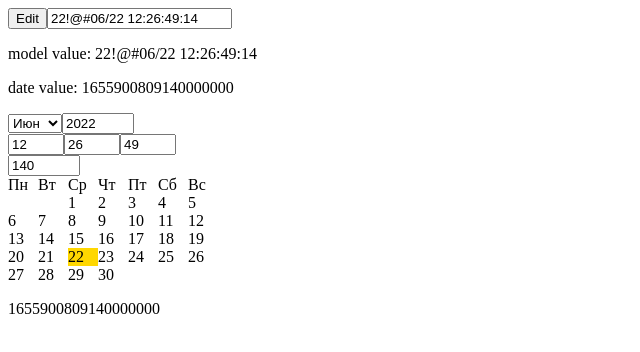
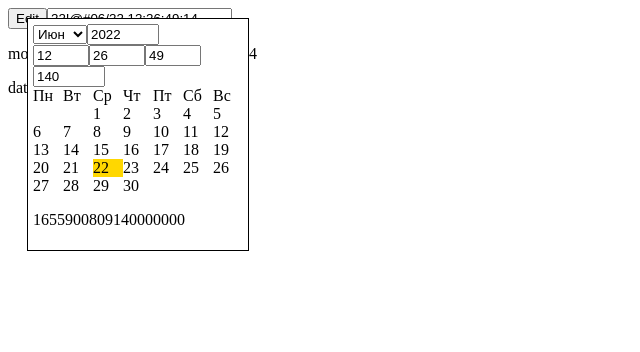
Before and after one commit to GazpachoGit/DateEditor, an Angular app: page / in a window 1280 px wide. Both pictures are taken after a click on the button "Edit". Shown: the top 352 px of the page, without its empty margins (0-640 px from the left). Built offline with nearby package versions, Linux system fonts and the light colour scheme.

Commit message:
start picker position

```diff
--- a/src/app/app-date-editor/app-date-editor.component.html
+++ b/src/app/app-date-editor/app-date-editor.component.html
@@ -1,4 +1,4 @@
-<button (click)="showPicker = !showPicker">Edit</button><input #textInput type="text" [value]="value" (keyup)="onNavigation($event)" (input)="updateValue($event)"/>
+<button (click)="showDatePicker($event)">Edit</button><input #textInput type="text" [value]="value" (keyup)="onNavigation($event)" (input)="updateValue($event)"/>
 <p>model value: {{value}}</p>
 <p>date value: {{internalValue}}</p>
-<app-date-picker *ngIf="showPicker" [mode]="inputMode" [format]="format" [date]="internalValue" (onDateChange)="onPickerDateChange($event)"></app-date-picker>
+<app-date-picker *ngIf="showPicker" [ngStyle]="datePickerStyle" [mode]="inputMode" [format]="format" [date]="internalValue" (onDateChange)="onPickerDateChange($event)"></app-date-picker>
--- a/src/app/app-date-editor/app-date-editor.component.ts
+++ b/src/app/app-date-editor/app-date-editor.component.ts
@@ -12,8 +12,14 @@ export class AppDateEditorComponent {
   @Input('format') format: string
   @Input('value') dateValue: string
   @Input('mode') inputMode: string
+
+  datePickerStyle = {
+    position: 'fixed',
+    left: '',
+    top: ''
+  }
+
   value: string = ""
-
   position: number
   formatArray: Array<FormatElement>
   initFormatedValues: { [name: string]: number }
@@ -264,4 +270,21 @@ export class AppDateEditorComponent {
       this.initFormatedValues[FORMAT_yyyy] = this.inputMode == 'nano' ? (new Date(Number(event.slice(0, -6)))).getFullYear() : (new Date(Number(event))).getFullYear()
     }
   }
+  showDatePicker(event: MouseEvent) {
+    if (!this.showPicker) {
+      let windowX = document.documentElement.clientWidth
+      let windowY = document.documentElement.clientHeight
+      let clickX = event.clientX
+      let clickY = event.clientY
+      let pickerX = 222
+      let pickerY = 238
+      let resultX = (clickX + pickerX > windowX) ? clickX - pickerX : clickX
+      let resultY = (clickY + pickerX > windowY) ? clickY - pickerY : clickY
+      this.datePickerStyle.left = `${resultX}px`
+      this.datePickerStyle.top = `${resultY}px`
+      this.showPicker = true
+    } else {
+      this.showPicker = false
+    }
+  }
 }
--- a/src/app/date-picker/date-picker.component.css
+++ b/src/app/date-picker/date-picker.component.css
@@ -1,5 +1,8 @@
 .calendar {
     width: 210px;
+    background-color: white;
+    padding: 5px;
+    border: 1px solid black;
 }
 .day {
     width: 30px;
--- a/src/app/date-picker/date-picker.component.html
+++ b/src/app/date-picker/date-picker.component.html
@@ -1,3 +1,4 @@
+
   <div class="calendar">
       <select name="month" [(ngModel)]="selectedMonth" (change)="onChange()">
         <option *ngFor="let month of monthes" [value]="month.value">{{month.title}}</option>
@@ -17,5 +18,5 @@
       <span *ngFor='let day of monthDays' class="day" [class.active]="selectedDate == day?.date" (click)="onDateClick($event)">
         {{ day?.date }}
       </span>
+      <p>{{internalDate}}</p>
   </div>
-  <p>{{internalDate}}</p>
--- a/src/app/date-picker/date-picker.component.ts
+++ b/src/app/date-picker/date-picker.component.ts
@@ -117,4 +117,7 @@ export class DatePickerComponent {
     this.getMonthLayout()
     this.onDateChange.emit(this.internalDate)
   }
+  ngAfterViewInit() {
+    console.log('1')
+  }
 }
```
Lines whose indentation alone changed are shown as unchanged.
